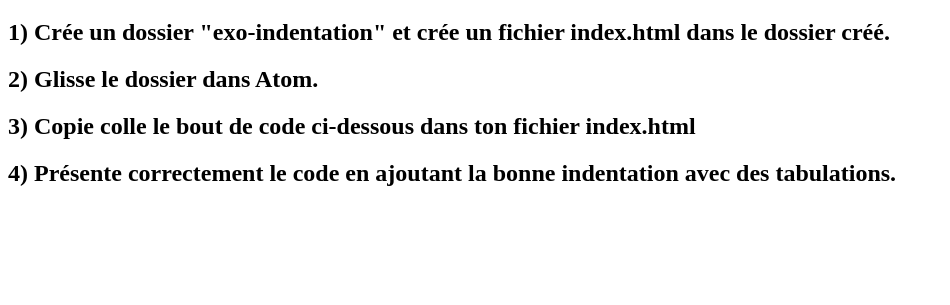
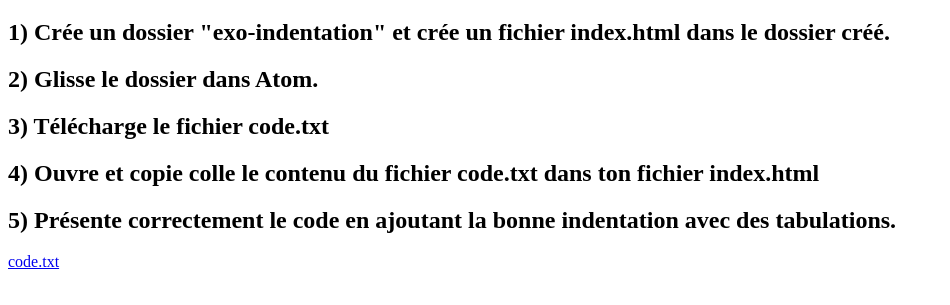
Before and after one commit to RamassamyM/indentation-exo, a plain HTML site: page index.html in a window 1280 px wide. Shown: the part 61-366 px from the top of the page, without its empty margins (0-950 px from the left). Drawn offline with Linux system fonts and the light colour scheme.

Commit message:
Update index.html

```diff
--- a/index.html
+++ b/index.html
@@ -10,8 +10,9 @@
   <h1>Exercice pour indenter correctement son code</h1>
   <h2>1) Crée un dossier "exo-indentation" et crée un fichier index.html dans le dossier créé.</h2>
   <h2>2) Glisse le dossier dans Atom.</h2>
-  <h2>3) Copie colle le bout de code ci-dessous dans ton fichier index.html</h2>
-  <h2>4) Présente correctement le code en ajoutant la bonne indentation avec des tabulations.</h2>
-
+  <h2>3) Télécharge le fichier code.txt</h2>
+  <h2>4) Ouvre et copie colle le contenu du fichier code.txt dans ton fichier index.html</h2>
+  <h2>5) Présente correctement le code en ajoutant la bonne indentation avec des tabulations.</h2>
+  <a href="code.txt">code.txt</a>
 </body>
 </html>
```
